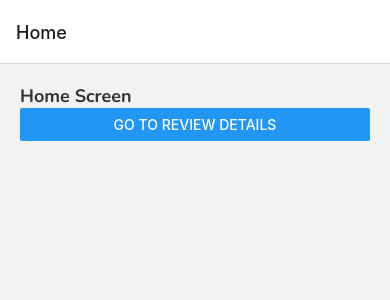
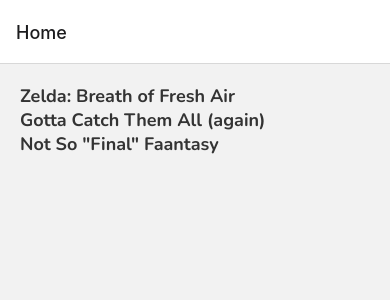
Before and after one commit to RogerioReiff/React-Test-App, a React Native app: screen /Home in a window 390 px wide. Shown: the top 300 px of the page. Built offline with nearby package versions, Linux system fonts and the light colour scheme.

Commit message:
Passando dados entre telas diferentes + usando FlatList and route

```diff
--- a/screens/home.js
+++ b/screens/home.js
@@ -1,17 +1,25 @@
-import React from 'react';
-import { StyleSheet, Text, View, Button } from 'react-native';
+import React, { useState } from 'react';
+import { StyleSheet, Text, View, FlatList, TouchableOpacity } from 'react-native';
 import { globalStyles } from '../styles/global';
 
 export default function Home( {navigation} ){
 
-    const pressHandler = () =>{
-        navigation.navigate('ReviewDetails')
-    }
+    const [reviews, setReviews] = useState([
+        {title: 'Zelda: Breath of Fresh Air', rating: 5, body: 'lorem ipsum', key: 1},
+        {title: 'Gotta Catch Them All (again)', rating: 4, body: 'lorem ipsum', key: 2},
+        {title: 'Not So "Final" Faantasy', rating: 3, body: 'lorem ipsum', key: 3},
+    ]);
 
     return(
         <View style={globalStyles.container}>
-            <Text style={globalStyles.titleText}>Home Screen</Text>
-            <Button title='go to review details' onPress={pressHandler} />
+            <FlatList
+                data={reviews}
+                renderItem={({ item }) => (
+                    <TouchableOpacity onPress={() => navigation.navigate('ReviewDetails', {Items: item})}>
+                        <Text style={globalStyles.titleText}>{item.title}</Text>
+                    </TouchableOpacity>
+                )}
+            />
         </View>
     );
 }
--- a/screens/reviewDetail.js
+++ b/screens/reviewDetail.js
@@ -2,10 +2,15 @@
 import { StyleSheet, Text, View } from 'react-native';
 import { globalStyles } from '../styles/global';
 
-export default function ReviewDetail(){
+export default function ReviewDetail({route, navigation}){
+
+    const {Items} = route.params;
+
     return(
         <View style={globalStyles.container}>
-            <Text style={globalStyles.titleText}>Review Detail Screen</Text>
+            <Text style={globalStyles.titleText}>{Items.title}</Text>
+            <Text style={globalStyles.titleText}>{Items.body}</Text>
+            <Text style={globalStyles.titleText}>{Items.rating}</Text>
         </View>
     );
 }
```
